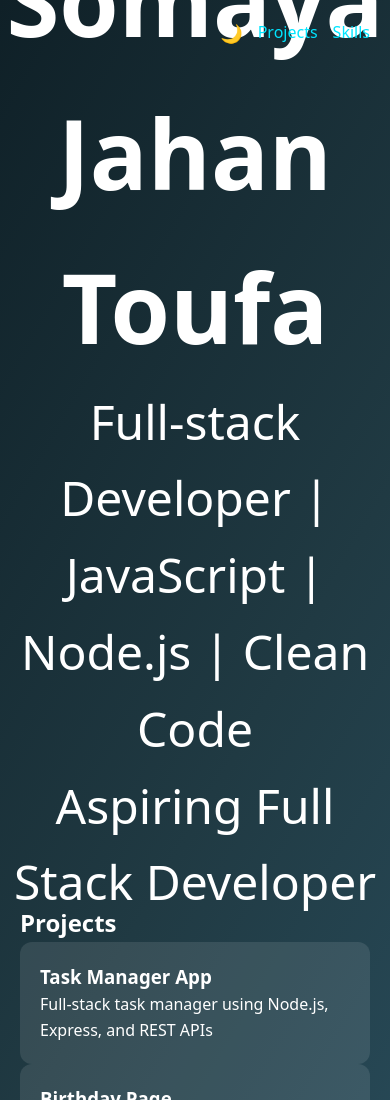
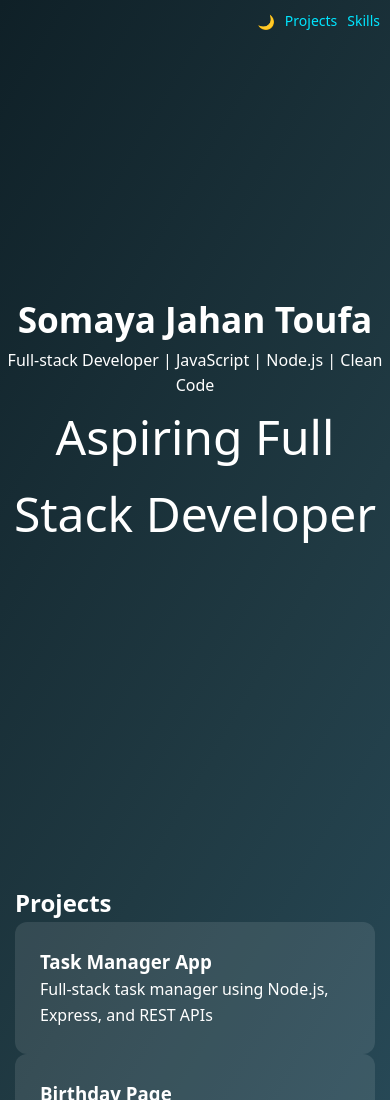
Before and after one commit to toufa176/Portfolio, a plain HTML site: page index.html/index.html in a window 390 px wide. Shown: the top 1100 px of the page. Drawn offline with Linux system fonts and the light colour scheme; files whose address does not match are found by name.

Commit message:
css & js Updated

```diff
--- a/assets/css/styles.css
+++ b/assets/css/styles.css
@@ -44,9 +44,10 @@ section {
 
 .project {
     background: var(--card-bg);
-    padding: 20px;
+    padding: 25px;
     border-radius: 12px;
     transition: transform 0.3s;
+    cursor: pointer;
 }
 
 .project:hover {
@@ -161,3 +162,35 @@ html {
     cursor: pointer;
     color: var(--text-color);
 }
+@media (max-width: 768px) {
+    .hero h1 {
+        font-size: 2.2rem;
+    }
+
+    #typing-text {
+        font-size: 1rem;
+    }
+
+    section {
+        padding: 40px 15px;
+    }
+
+    .navbar {
+        top: 10px;
+        right: 10px;
+        gap: 10px;
+
+    }
+
+    .navbar a,
+    #theme-toggle {
+        font-size: 14px;
+    }
+}
+
+@media (max-width: 500px) {
+    .modal-content {
+        width: 90%;
+        padding: 20px;
+    }
+}
--- a/index.html/script.js
+++ b/index.html/script.js
@@ -33,6 +33,8 @@ const projectList = document.getElementById("project-list");
 projects.forEach(project =>{
     const div = document.createElement("div");
     div.className = "project";
+
+    div.style.touchAction= "manipulation";
 
     div.innerHTML = `
     <h3>${project.name}</h3>
```
